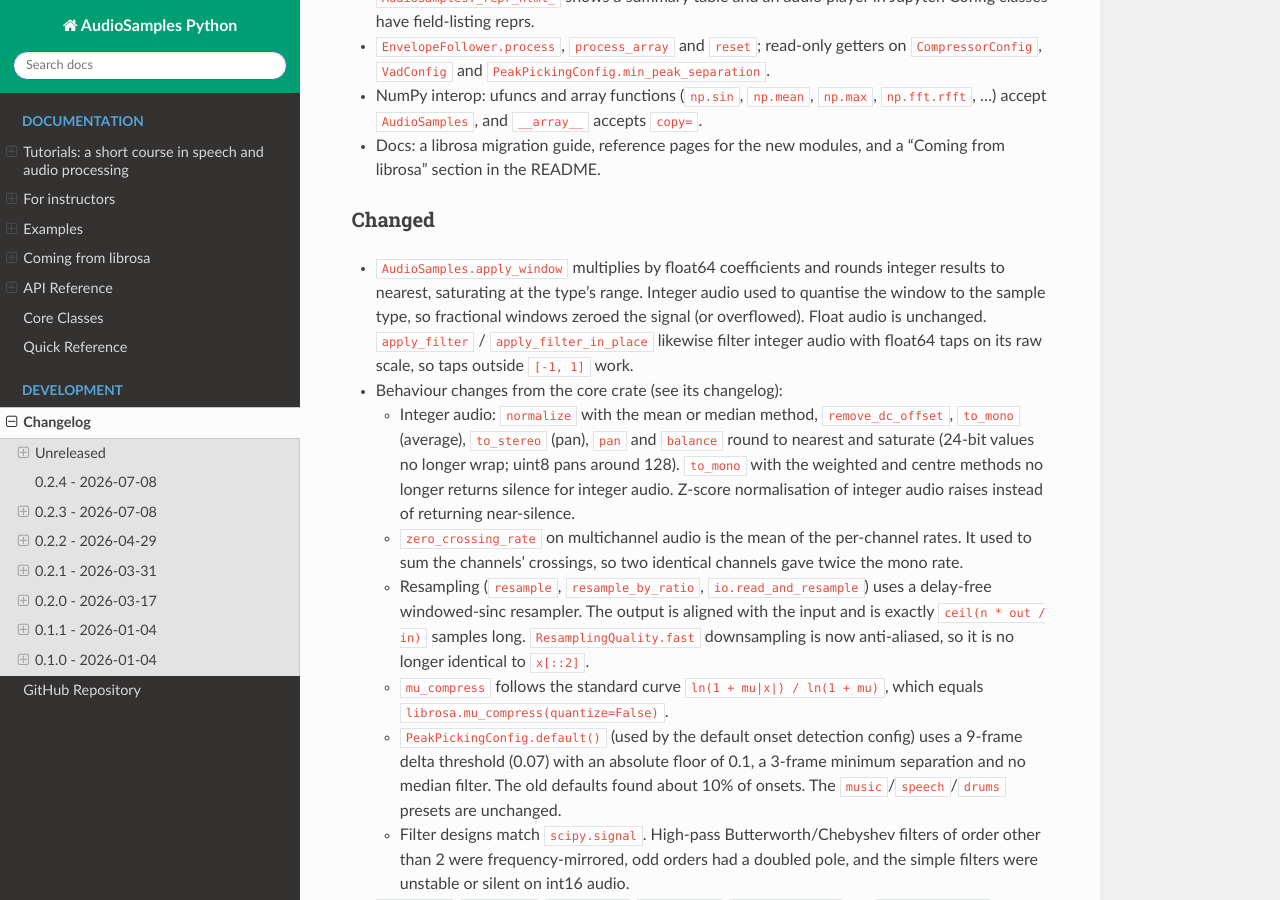
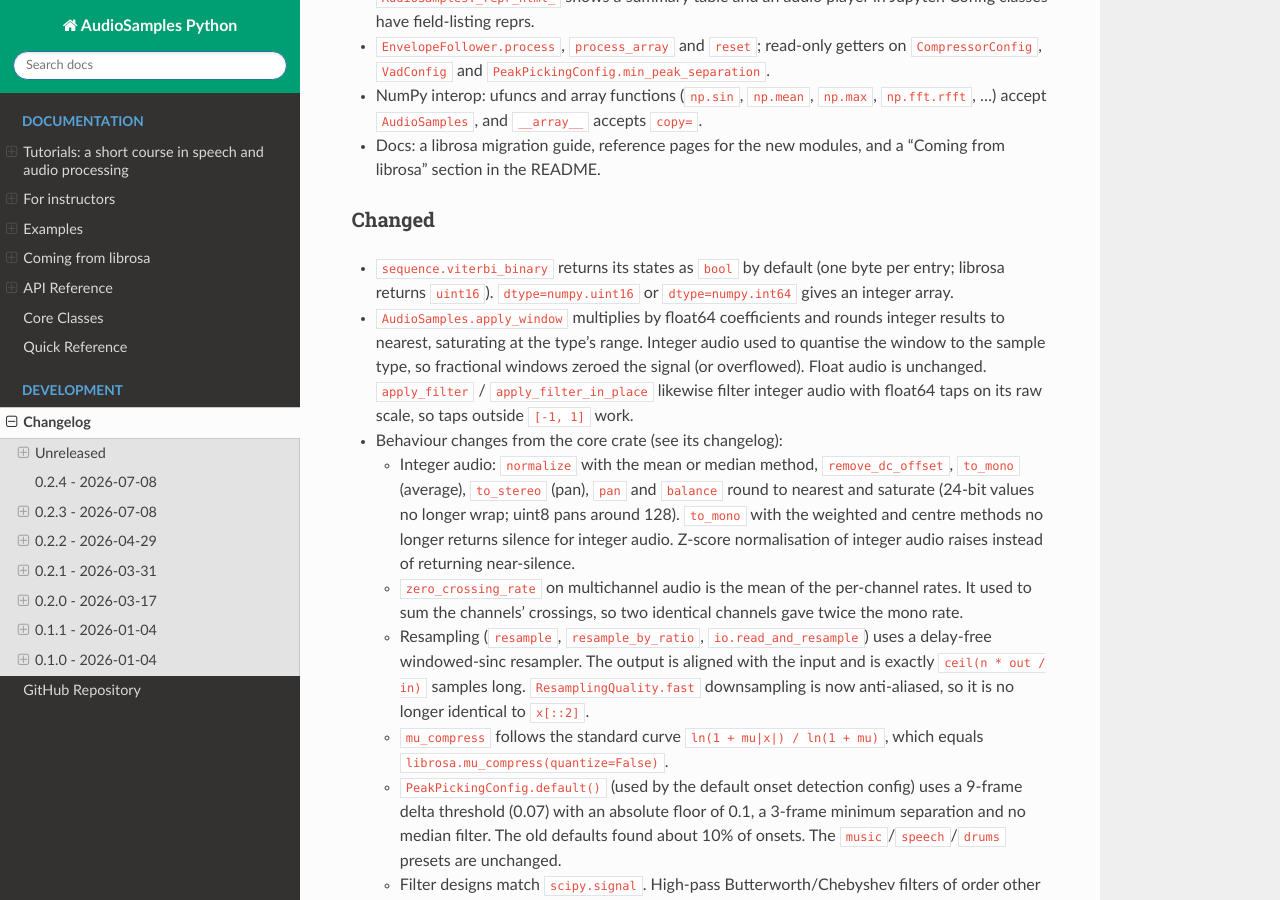
Before and after one commit to jmg049/audio_samples_python, a Sphinx documentation site: the page built from docs/source/changelog.md, in a window 1280 px wide and 900 px high, scrolled down 2662 px. Built offline with Sphinx 7.4.7 and the Read the Docs theme 3.1.0, drawn with Linux system fonts in a browser that asks for light colours.

Commit message:
feat(sequence)!: viterbi_binary returns bool states by default
The states are decoded as bool and returned as bool unless
dtype=numpy.uint16 (librosa's dtype) or numpy.int64 is passed. The
bindings call the renamed core functions (recurrence_matrix /
cross_similarity for bool links, *_weighted for distance and affinity).

```diff
--- a/CHANGELOG.md
+++ b/CHANGELOG.md
@@ -137,6 +137,9 @@ has the full detail.
 
 ### Changed
 
+- `sequence.viterbi_binary` returns its states as `bool` by default (one byte
+  per entry; librosa returns `uint16`). `dtype=numpy.uint16` or
+  `dtype=numpy.int64` gives an integer array.
 - `AudioSamples.apply_window` multiplies by float64 coefficients and rounds
   integer results to nearest, saturating at the type's range. Integer audio
   used to quantise the window to the sample type, so fractional windows
--- a/docs/source/librosa_migration.rst
+++ b/docs/source/librosa_migration.rst
@@ -1114,8 +1114,9 @@ All in ``audio_samples.sequence``, on ``(n_features, n_frames)`` arrays.
      - As ``viterbi``
    * - ``sequence.viterbi_binary``
      - ``sequence.viterbi_binary``
-     - equivalent
-     - As ``viterbi``
+     - with differences
+     - States are ``bool`` by default (librosa: ``uint16``); pass
+       ``dtype=numpy.uint16`` for librosa's dtype
    * - ``sequence.transition_uniform``
      - ``sequence.transition_uniform``
      - equivalent
```
Also changed, not shown: 3 other files.
